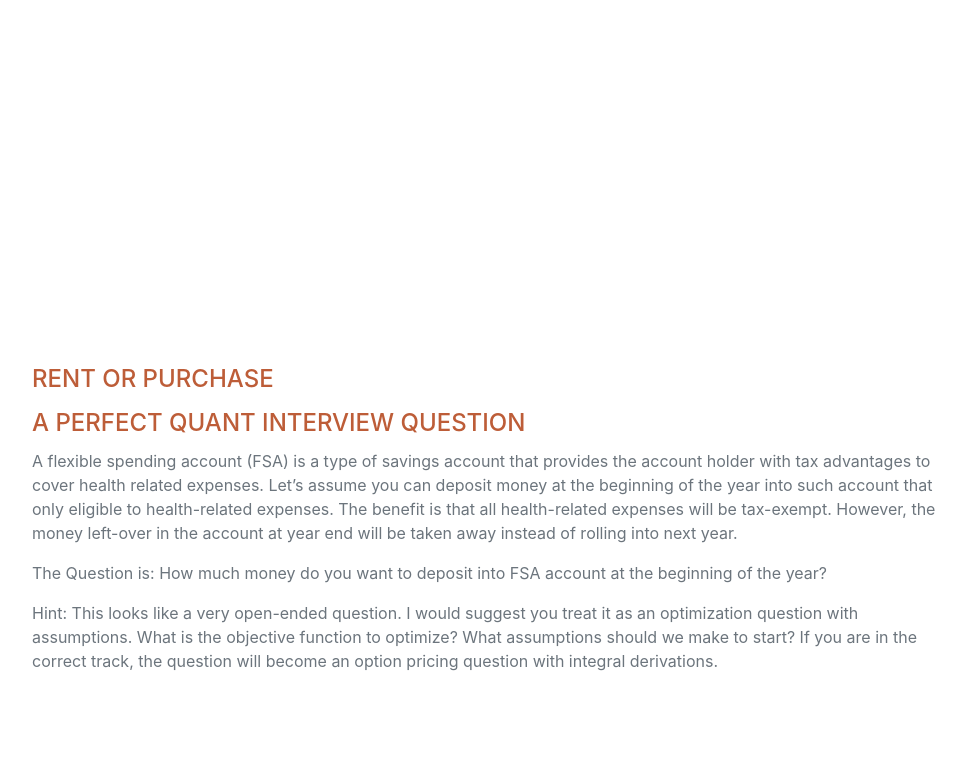
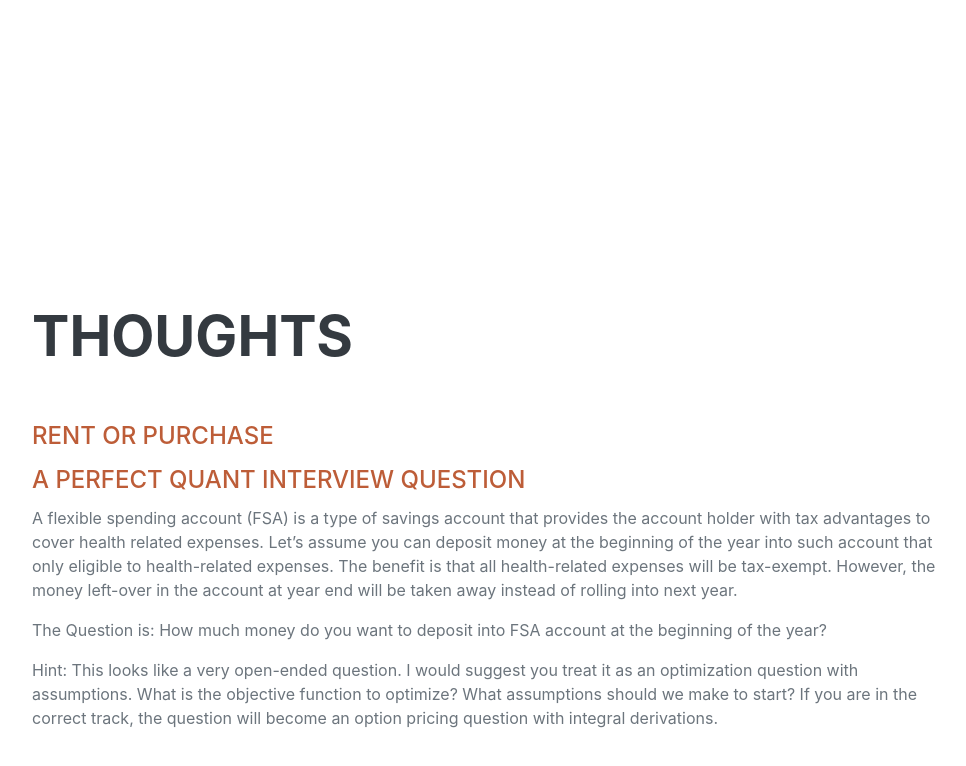
Before and after one commit to lslsls17/lslsls17.github.io, a plain HTML site: page index.html in a window 1280 px wide. Shown: the part 3224-3990 px from the top of the page, without its empty margins (288-1254 px from the left). Drawn offline with nearby package versions, Linux system fonts and the light colour scheme; a web font is replaced by a local one.

Commit message:
add content

```diff
--- a/index.html
+++ b/index.html
@@ -154,6 +154,7 @@
             </section>
             <section class="resume-section" id="thoughts">
                 <div class="resume-section-content">
+                    <h2 class="mb-5">Thoughts</h2>
                     <div class="subheading mb-2">
                         <a href="https://mybinder.org/v2/gh/lslsls17/RentOrPurchase/main?filepath=RentOrPurchase.ipynb">Rent or Purchase</a>
                     </div>
```
